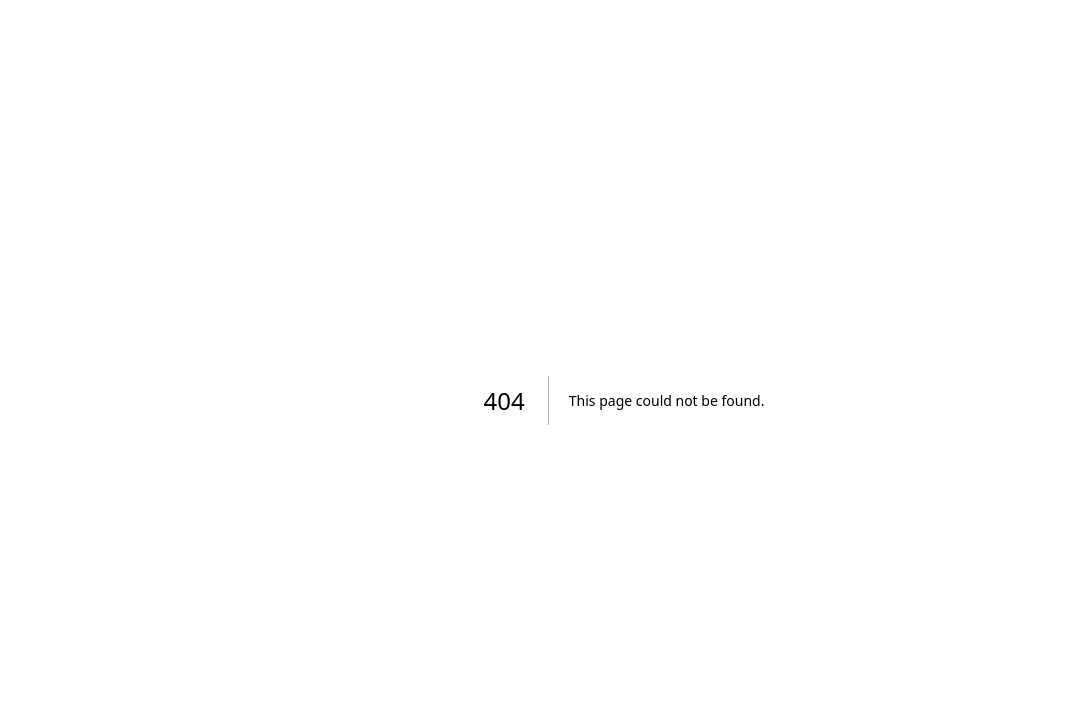
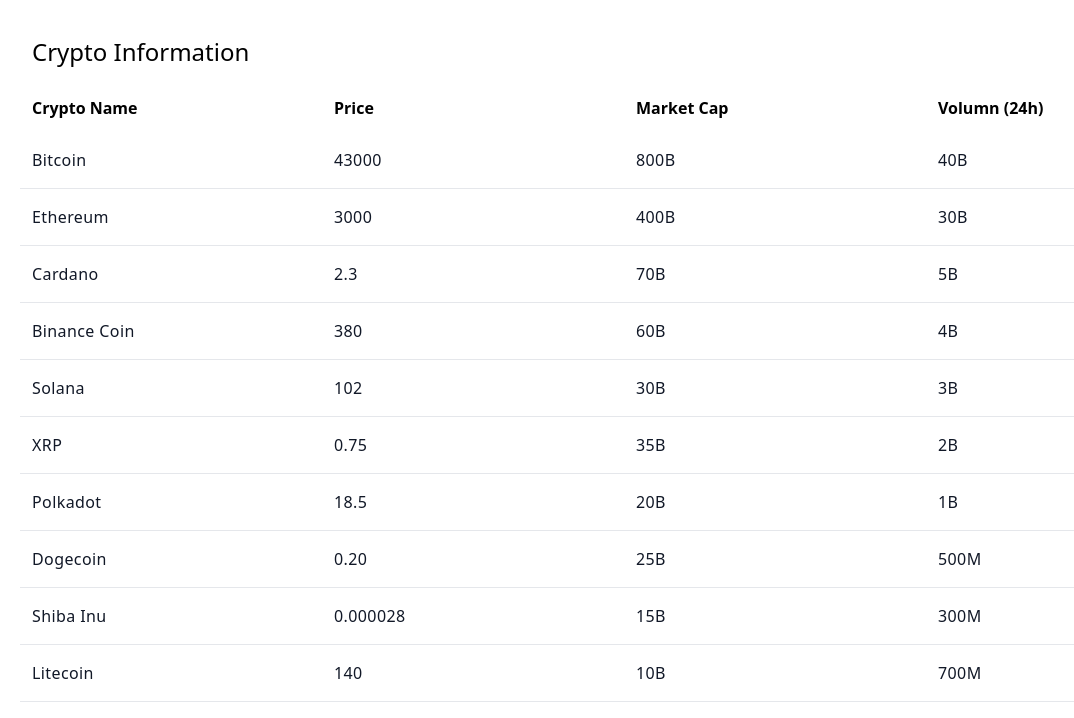
Before and after one commit to QuanZzz/quan-next-typescript, a Next.js app: page /examples/sortTable in a window 1280 px wide. Before the commit this address had no page. Shown: the top 718 px of the page, without its empty margins (16-1090 px from the left). Built offline with nearby package versions, Linux system fonts and the light colour scheme.

Commit message:
added sortable data table

```diff
--- a/src/components/table/DataTable.tsx
+++ b/src/components/table/DataTable.tsx
@@ -3,14 +3,7 @@ import PropTypes from "prop-types";
 import { TableHeader } from "./TableHeader";
 import { MobileDataTableBaseComponent } from "./MobileDataTableBaseComponent";
 import { DataTableBaseComponent } from "./DataTableBaseComponent";
-import { type dataProps, type columnsProps } from "@/lib/types";
-
-type DataTableProps = {
-  className: string;
-  header: string;
-  displayedData: dataProps;
-  columns: columnsProps;
-};
+import { type DataTableProps } from "@/lib/types";
 
 export const DataTable = ({
   className,
@@ -37,17 +30,3 @@ export const DataTable = ({
     </div>
   );
 };
-
-DataTable.propTypes = {
-  className: PropTypes.string,
-  header: PropTypes.string,
-  displayedData: PropTypes.array,
-  columns: PropTypes.array,
-};
-
-DataTable.defaultProps = {
-  className: "",
-  header: "",
-  displayedData: null,
-  columns: null,
-};
--- a/src/components/table/DataTableBaseComponent.tsx
+++ b/src/components/table/DataTableBaseComponent.tsx
@@ -1,17 +1,19 @@
 import cx from "classnames";
-import PropTypes from "prop-types";
-import { type dataProps, type columnsProps } from "@/lib/types";
+import { type dataRow, type columnsProps } from "@/lib/types";
 
 type DataTableBaseComponentProps = {
   className?: string;
-  data: dataProps;
+  data: dataRow[];
   columns: columnsProps;
+  // requestSort: (key: string) => number,  when want to return number
+  requestSort?: (key: string) => void;
 };
 
 export const DataTableBaseComponent = ({
   className,
   data,
   columns,
+  requestSort,
 }: DataTableBaseComponentProps) => {
   return (
     <table className={cx("w-full hidden sm:table w-full my-4", className)}>
@@ -21,6 +23,7 @@ export const DataTableBaseComponent = ({
             <th
               key={column.key}
               className={cx("p-3 font-bold text-base", column.columnClassname)}
+              onClick={() => requestSort && requestSort(column.key)}
             >
               <span className="inline-flex items-center flex-nowrap">
                 <button>
@@ -58,15 +61,3 @@ export const DataTableBaseComponent = ({
     </table>
   );
 };
-
-DataTableBaseComponent.propTypes = {
-  className: PropTypes.string,
-  data: PropTypes.array,
-  columns: PropTypes.array,
-};
-
-DataTableBaseComponent.defaultProps = {
-  className: "",
-  data: null,
-  columns: null,
-};
--- a/src/components/table/MobileDataTableBaseComponent.tsx
+++ b/src/components/table/MobileDataTableBaseComponent.tsx
@@ -1,9 +1,9 @@
 import cx from "classnames";
-import { type dataProps, type columnsProps } from "@/lib/types";
+import { type dataRow, type columnsProps } from "@/lib/types";
 
 type MobileDataTableBaseComponentProps = {
   className?: string;
-  data: dataProps;
+  data: dataRow[];
   columns: columnsProps;
 };
 
--- /dev/null
+++ b/src/components/table/SortableDataTable.tsx
@@ -0,0 +1,68 @@
+import cx from "classnames";
+import { DataTableProps } from "@/lib/types";
+import { useMemo, useState } from "react";
+import { ASCENDING, DESCENDING } from "@/utils/index";
+import { TableHeader } from "./TableHeader";
+import { MobileDataTableBaseComponent } from "./MobileDataTableBaseComponent";
+import { DataTableBaseComponent } from "./DataTableBaseComponent";
+
+export const SortableDataTable = ({
+  className,
+  header,
+  displayedData,
+  columns,
+}: DataTableProps) => {
+  const [sortConfig, setSortConfig] = useState({
+    key: "",
+    direction: ASCENDING,
+  });
+
+  const sortedData = useMemo(() => {
+    let sortableItems = [...displayedData];
+    if (sortConfig !== null) {
+      sortableItems.sort((a, b) => {
+        if (a[sortConfig.key] < b[sortConfig.key]) {
+          return sortConfig.direction === ASCENDING ? -1 : 1;
+        }
+        if (a[sortConfig.key] > b[sortConfig.key]) {
+          return sortConfig.direction === ASCENDING ? 1 : -1;
+        }
+        return 0;
+      });
+    }
+
+    return sortableItems;
+  }, [displayedData, sortConfig]);
+
+  const requestSort = (key: string) => {
+    let direction = ASCENDING;
+    if (sortConfig.key === key && sortConfig.direction === ASCENDING) {
+      direction = DESCENDING;
+    }
+
+    setSortConfig({ key, direction });
+  };
+
+  if (!displayedData) {
+    return null;
+  }
+
+  return (
+    <div
+      className={cx(
+        "w-full flex flex-col items-center text-xxl p-4",
+        className
+      )}
+    >
+      <TableHeader label={header} />
+
+      <MobileDataTableBaseComponent data={sortedData} columns={columns} />
+
+      <DataTableBaseComponent
+        data={sortedData}
+        columns={columns}
+        requestSort={requestSort}
+      />
+    </div>
+  );
+};
--- /dev/null
+++ b/src/pages/examples/sortTable.tsx
@@ -0,0 +1,14 @@
+import { cryptoColumns, cryptoInfo } from "@/utils/cryptoInfo";
+import { SortableDataTable } from "@/components/table/SortableDataTable";
+
+export default function Page() {
+  return (
+    <div className="w-full h-screen flex flex-col items-center p-5">
+      <SortableDataTable
+        header="Crypto Information"
+        displayedData={cryptoInfo}
+        columns={cryptoColumns}
+      />
+    </div>
+  );
+}
--- /dev/null
+++ b/src/utils/cryptoInfo.ts
@@ -0,0 +1,71 @@
+export const cryptoInfo = [
+  {
+    id: 1,
+    name: "Bitcoin",
+    price: "43000",
+    marketCap: "800B",
+    volume24h: "40B",
+  },
+  {
+    id: 2,
+    name: "Ethereum",
+    price: "3000",
+    marketCap: "400B",
+    volume24h: "30B",
+  },
+  { id: 3, name: "Cardano", price: "2.3", marketCap: "70B", volume24h: "5B" },
+  {
+    id: 4,
+    name: "Binance Coin",
+    price: "380",
+    marketCap: "60B",
+    volume24h: "4B",
+  },
+  { id: 5, name: "Solana", price: "102", marketCap: "30B", volume24h: "3B" },
+  { id: 6, name: "XRP", price: "0.75", marketCap: "35B", volume24h: "2B" },
+  { id: 7, name: "Polkadot", price: "18.5", marketCap: "20B", volume24h: "1B" },
+  {
+    id: 8,
+    name: "Dogecoin",
+    price: "0.20",
+    marketCap: "25B",
+    volume24h: "500M",
+  },
+  {
+    id: 9,
+    name: "Shiba Inu",
+    price: "0.000028",
+    marketCap: "15B",
+    volume24h: "300M",
+  },
+  {
+    id: 10,
+    name: "Litecoin",
+    price: "140",
+    marketCap: "10B",
+    volume24h: "700M",
+  },
+];
+
+export const cryptoColumns = [
+  {
+    key: "name",
+    header: "Crypto Name",
+    columnClassname: "",
+  },
+  {
+    key: "price",
+    header: "Price",
+    columnClassname: "",
+  },
+  {
+    key: "marketCap",
+    header: "Market Cap",
+    columnClassname: "",
+  },
+  {
+    key: "volume24h",
+    header: "Volumn (24h)",
+    columnClassname: "",
+  },
+];
--- /dev/null
+++ b/src/utils/index.js
@@ -0,0 +1,3 @@
+// SORT
+export const ASCENDING = "ascending";
+export const DESCENDING = "descending";
```
Also changed, not shown: src/lib/types.ts (+9 -7 lines).
